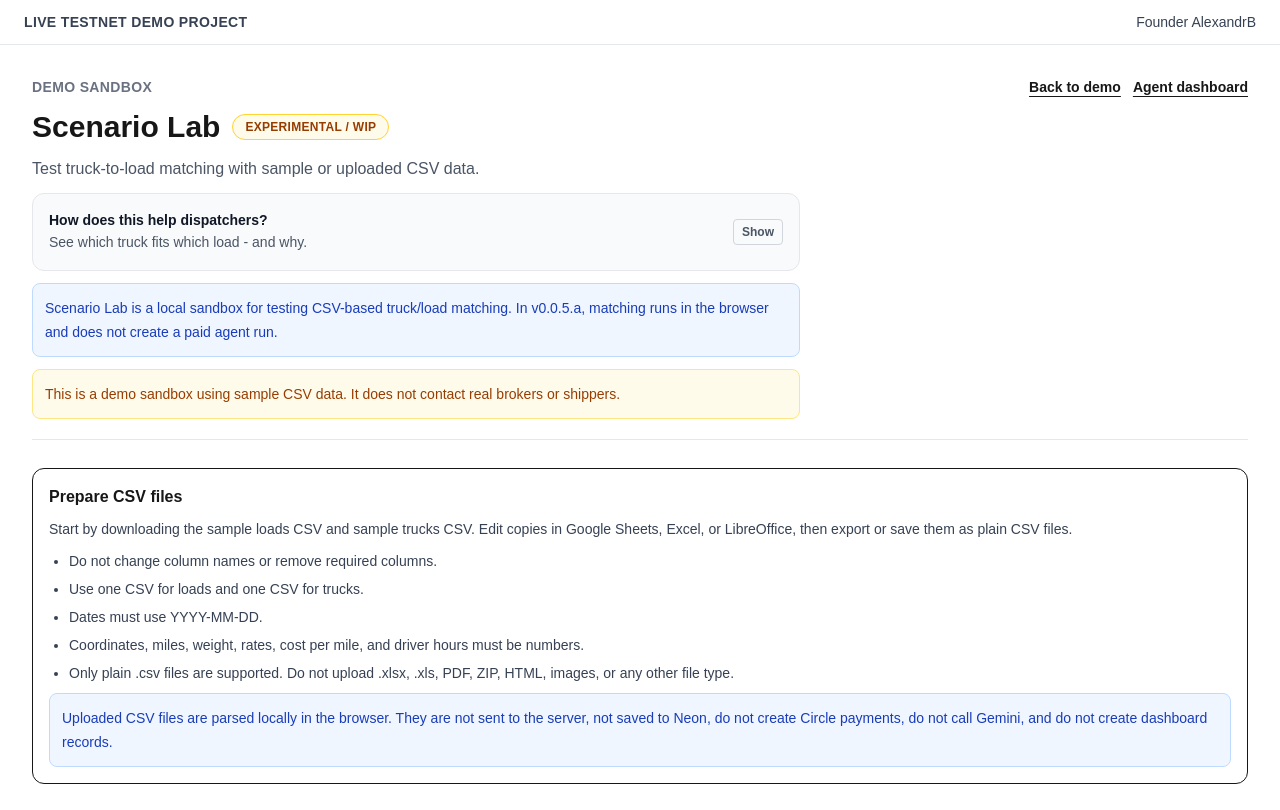
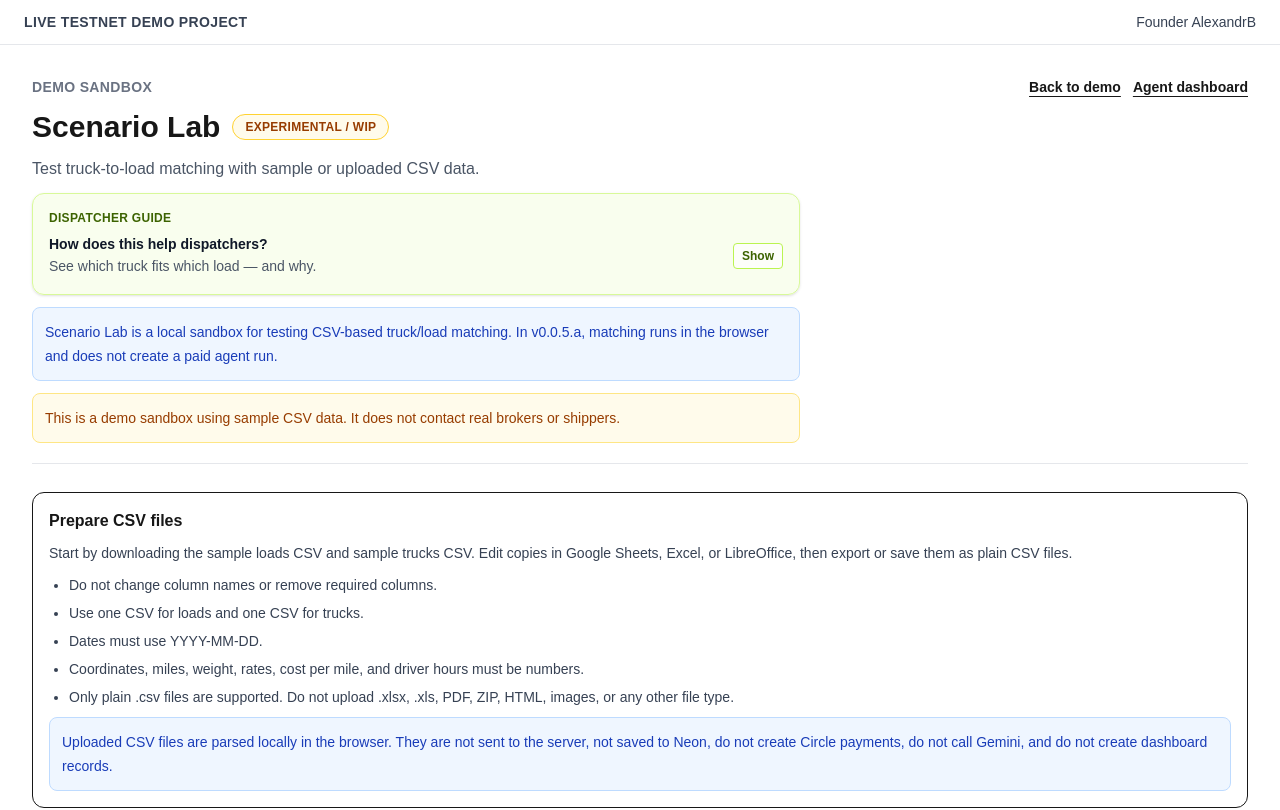
Before and after one commit to Alexkoko27/arc-ai-logistics, a Next.js app: page /scenario-lab in a window 1280 px wide. Shown: the top 810 px of the page. Built offline with nearby package versions, Linux system fonts and the light colour scheme.

Commit message:
polish Scenario Lab explainer styling

```diff
--- a/app/scenario-lab/page.tsx
+++ b/app/scenario-lab/page.tsx
@@ -947,7 +947,10 @@ export default function ScenarioLabPage() {
           <p className="max-w-3xl text-sm leading-6 text-gray-600 sm:text-base">
             Test truck-to-load matching with sample or uploaded CSV data.
           </p>
-          <section className="max-w-3xl rounded-xl border border-gray-200 bg-gray-50 p-4">
+          <section className="mx-auto max-w-4xl rounded-xl border border-lime-200 bg-lime-50/70 p-4 shadow-sm">
+            <p className="mb-2 text-xs font-semibold uppercase tracking-wide text-lime-800">
+              Dispatcher guide
+            </p>
             <button
               className="flex w-full items-center justify-between gap-3 text-left"
               onClick={() => setIsDispatcherHelpOpen((isOpen) => !isOpen)}
@@ -955,9 +958,9 @@ export default function ScenarioLabPage() {
             >
               <span>
                 <span className="block text-sm font-bold text-gray-900">How does this help dispatchers?</span>
-                <span className="block text-sm leading-6 text-gray-600">See which truck fits which load - and why.</span>
+                <span className="block text-sm leading-6 text-gray-600">See which truck fits which load — and why.</span>
               </span>
-              <span className="rounded border border-gray-300 px-2 py-1 text-xs font-semibold text-gray-600">
+              <span className="rounded border border-lime-300 bg-white/70 px-2 py-1 text-xs font-semibold text-lime-800">
                 {isDispatcherHelpOpen ? "Hide" : "Show"}
               </span>
             </button>
@@ -973,7 +976,7 @@ export default function ScenarioLabPage() {
                 </div>
                 <div>
                   <p className="font-semibold text-gray-900">What it proves</p>
-                  <p>It supports dispatchers before connecting to real GPS, ELD, TMS, or load-board APIs.</p>
+                  <p>It shows how the app can support dispatchers before connecting to real GPS, ELD, TMS, or load-board APIs.</p>
                 </div>
                 <div>
                   <p className="font-semibold text-gray-900">Important</p>
```
